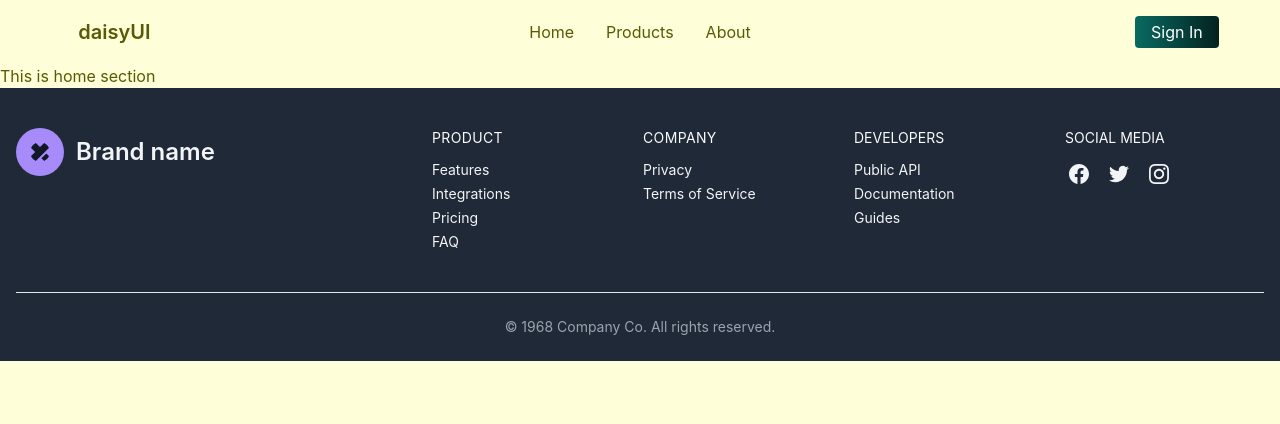
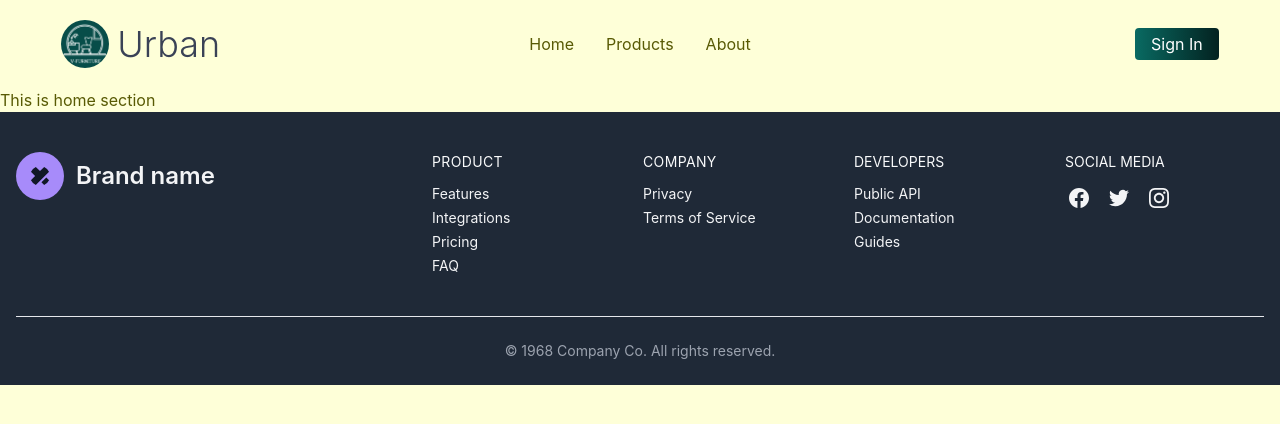
Before and after one commit to mahfuzurrahman01/urban-furniture-client, a React (Create React App) app: page / in a window 1280 px wide. Shown: the top 424 px of the page. Built offline with nearby package versions, Linux system fonts and the light colour scheme.

Commit message:
logo added

```diff
--- a/src/Shared/Navbar.jsx
+++ b/src/Shared/Navbar.jsx
@@ -1,3 +1,4 @@
+import logo from '../assets/logo/V-Furniture.png'
 import React, { useContext } from 'react';
 import { Link } from 'react-router-dom';
 import { AuthContext } from '../AuthProvider/AuthProvider';
@@ -13,7 +14,7 @@ const Navbar = () => {
             <li><Link to='/about'>About</Link></li>
         </>
     return (
-        <div className="navbar bg-base-100 w-11/12 mx-auto">
+        <div className="navbar w-11/12 mx-auto py-5">
             <div className="navbar-start">
                 <div className="dropdown">
                     <label tabIndex={0} className="btn btn-ghost lg:hidden">
@@ -23,7 +24,10 @@ const Navbar = () => {
                         {navbar}
                     </ul>
                 </div>
-                <a className="btn btn-ghost normal-case text-xl" href='# '>daisyUI</a>
+                <div className='flex space-x-2 items-center'>
+                    <img src={logo} className='w-12 h-12 rounded-full' alt="" />
+                    <p className='text-4xl font-light text-accent'>Urban</p>
+                </div>
             </div>
             <div className="navbar-center hidden lg:flex">
                 <ul className="menu menu-horizontal p-0">
```
Also changed, not shown: src/assets/logo/V-Furniture.png.
